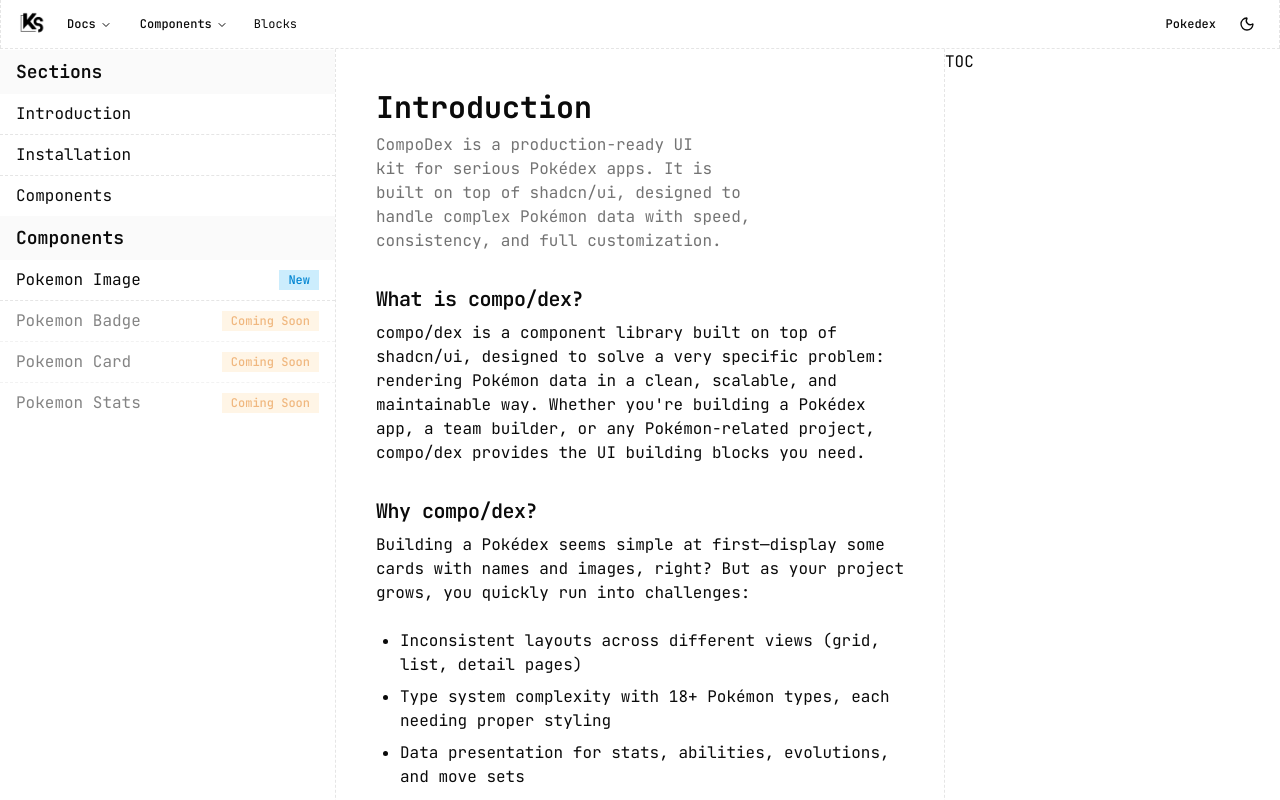
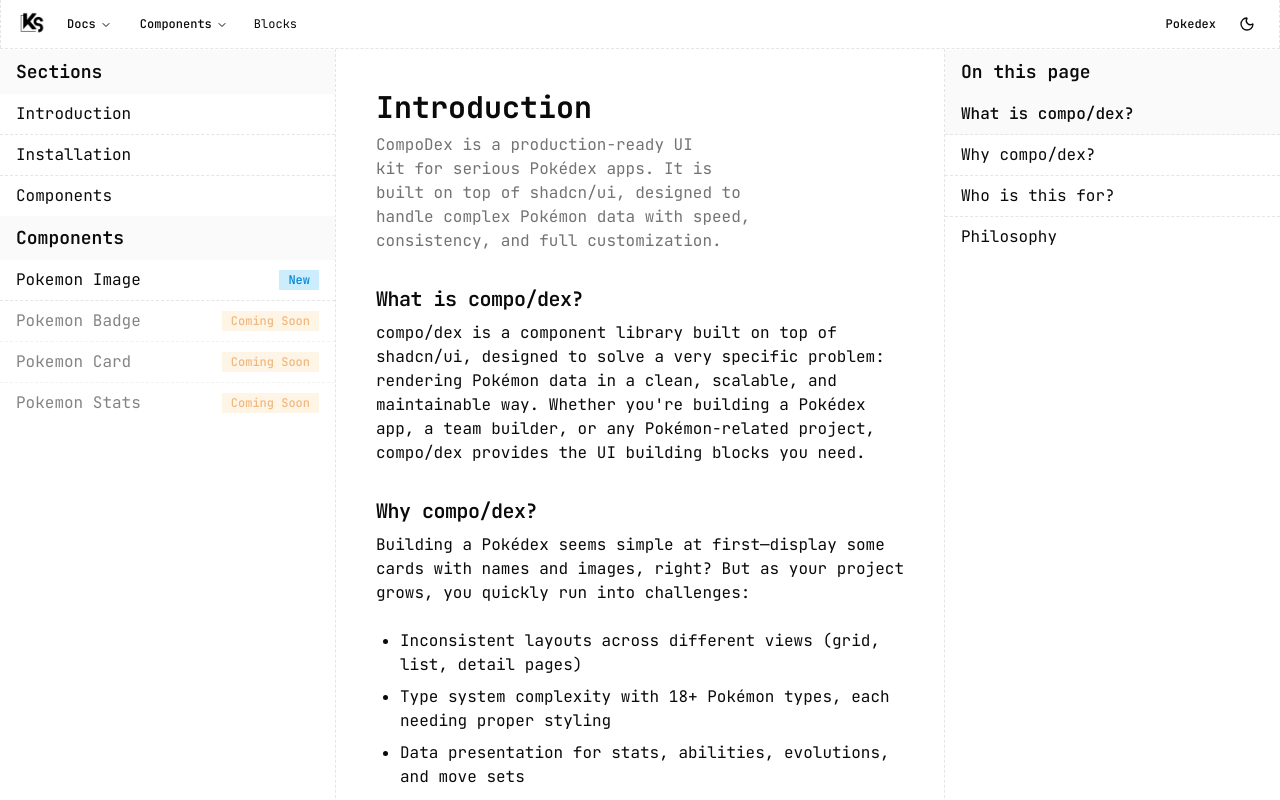
Before and after one commit to scriptvg/compo-dex, a Next.js app: page /docs/introduction in a window 1280 px wide. Shown: the top 800 px of the page. Built offline with nearby package versions, Linux system fonts and the light colour scheme.

Commit message:
feat: create the context for the TOC for the right "docs-sidebar" and manipulate the content of the page via id and title props in "docs-section""

```diff
--- a/app/(compo-dex)/docs/introduction/page.tsx
+++ b/app/(compo-dex)/docs/introduction/page.tsx
@@ -24,7 +24,7 @@
         </DocsDescription>
       </DocsHeader>
 
-      <DocsSection>
+      <DocsSection id="what-is-compo-dex" title="What is compo/dex?">
         <DocsHeader>
           <DocsTitle variant="h2">What is compo/dex?</DocsTitle>
           <DocsDescription size="default">
@@ -37,7 +37,7 @@
         </DocsHeader>
       </DocsSection>
 
-      <DocsSection>
+      <DocsSection id="why-compo-dex" title="Why compo/dex?">
         <DocsHeader>
           <DocsTitle variant="h2">Why compo/dex?</DocsTitle>
           <DocsDescription size="default">
@@ -71,7 +71,7 @@
         </DocsDescription>
       </DocsSection>
 
-      <DocsSection>
+      <DocsSection id="who-is-this-for" title="Who is this for?">
         <DocsHeader>
           <DocsTitle variant="h2">Who is this for?</DocsTitle>
           <DocsDescription size="default">
--- a/app/(compo-dex)/docs/layout.tsx
+++ b/app/(compo-dex)/docs/layout.tsx
@@ -7,6 +7,7 @@
   DocsSidebarProvider,
   DocsSidebarTitle,
 } from "@/components/docs/docs-sidebar";
+import { DocsTOC } from "@/components/docs/docs-toc";
 import { SiteHeader } from "@/components/site-header";
 import { Badge } from "@/components/ui/badge";
 import Link from "next/link";
@@ -107,7 +108,13 @@
 
         {/* TOC */}
         <DocsSidebar side="right" variant="mobile">
-          TOC
+          <DocsSidebarHeader>
+            <DocsSidebarTitle>On this page</DocsSidebarTitle>
+          </DocsSidebarHeader>
+
+          <DocsSidebarNav>
+            <DocsTOC />
+          </DocsSidebarNav>
         </DocsSidebar>
       </div>
     </DocsSidebarProvider>
--- a/components/docs/docs-sidebar.tsx
+++ b/components/docs/docs-sidebar.tsx
@@ -1,7 +1,29 @@
+"use client";
+
 import { cn } from "@/lib/utils";
 import { cva } from "class-variance-authority";
 import { Slot as SlotPrimitive } from "radix-ui";
 import { Badge } from "../ui/badge";
+import {
+  createContext,
+  useContext,
+  useState,
+  useCallback,
+  useEffect,
+} from "react";
+
+interface SectionItem {
+  id: string;
+  title: string;
+}
+
+const DocsSidebarContext = createContext<{
+  register: (id: string, title?: string) => void;
+  unregister: (id: string) => void;
+  items: SectionItem[];
+  activeItem: string | null;
+  setActiveItem: (id: string) => void;
+} | null>(null);
 
 function DocsSidebarProvider({
   children,
@@ -10,12 +32,76 @@
 }: React.ComponentProps<"div"> & {
   className?: string;
 }) {
+  const [items, setItems] = useState<SectionItem[]>([]);
+  const [activeItem, setActiveItem] = useState<string | null>(null);
+
+  const register = useCallback((id: string, title?: string) => {
+    setItems((prev) => {
+      // Avoid duplicates
+      if (prev.some((item) => item.id === id)) return prev;
+      return [...prev, { id, title: title || id }];
+    });
+  }, []);
+
+  const unregister = useCallback((id: string) => {
+    setItems((prev) => prev.filter((item) => item.id !== id));
+  }, []);
+
+  // Intersection Observer to track active section
+  useEffect(() => {
+    const observer = new IntersectionObserver(
+      (entries) => {
+        entries.forEach((entry) => {
+          if (entry.isIntersecting) {
+            setActiveItem(entry.target.id);
+          }
+        });
+      },
+      {
+        rootMargin: "-80px 0px -80% 0px",
+        threshold: 0,
+      },
+    );
+
+    // Observe all registered sections
+    items.forEach((item) => {
+      const element = document.getElementById(item.id);
+      if (element) {
+        observer.observe(element);
+      }
+    });
+
+    return () => {
+      observer.disconnect();
+    };
+  }, [items]);
+
   return (
-    <div className={cn("flex min-h-dvh flex-col", className)} {...props}>
-      {children}
-    </div>
+    <DocsSidebarContext.Provider
+      value={{
+        register,
+        unregister,
+        items,
+        activeItem,
+        setActiveItem,
+      }}
+    >
+      <div className={cn("flex min-h-dvh flex-col", className)} {...props}>
+        {children}
+      </div>
+    </DocsSidebarContext.Provider>
   );
 }
+
+export const useDocsSidebar = () => {
+  const context = useContext(DocsSidebarContext);
+
+  if (!context) {
+    throw new Error("DocsSidebar must be used within DocsSidebarProvider");
+  }
+
+  return context;
+};
 
 const docsSidebarVariants = cva("hidden w-84 shrink-0 border-dashed", {
   variants: {
--- /dev/null
+++ b/components/docs/docs-toc.tsx
@@ -0,0 +1,33 @@
+"use client";
+
+import { useDocsSidebar } from "./docs-sidebar";
+import { DocsSidebarLink } from "./docs-sidebar";
+import Link from "next/link";
+import { cn } from "@/lib/utils";
+
+export function DocsTOC() {
+  const { items, activeItem } = useDocsSidebar();
+
+  if (items.length === 0) {
+    return null;
+  }
+
+  return (
+    <>
+      {items.map((item) => (
+        <DocsSidebarLink
+          key={item.id}
+          asChild
+          className={cn(
+            "transition-colors",
+            activeItem === item.id && "bg-muted/50 text-foreground font-medium",
+          )}
+        >
+          <Link href={`#${item.id}`}>
+            <span>{item.title}</span>
+          </Link>
+        </DocsSidebarLink>
+      ))}
+    </>
+  );
+}
--- a/components/docs/index.tsx
+++ b/components/docs/index.tsx
@@ -1,6 +1,10 @@
+"use client";
+
 import { cn } from "@/lib/utils";
 import { cva } from "class-variance-authority";
 import { Slot as SlotPrimitive } from "radix-ui";
+import { useDocsSidebar } from "./docs-sidebar";
+import { useEffect } from "react";
 
 function Docs({
   className,
@@ -122,8 +126,25 @@
   return <header className={cn("space-y-2", className)} {...props} />;
 }
 
-function DocsSection({ className, ...props }: React.ComponentProps<"section">) {
-  return <section className={cn("space-y-4", className)} {...props} />;
+function DocsSection({
+  className,
+  id,
+  title,
+  ...props
+}: React.ComponentProps<"section"> & {
+  id?: string;
+  title?: string;
+}) {
+  const { register, unregister } = useDocsSidebar();
+
+  useEffect(() => {
+    if (id) {
+      register(id, title);
+      return () => unregister(id);
+    }
+  }, [id, title, register, unregister]);
+
+  return <section id={id} className={cn("space-y-4", className)} {...props} />;
 }
 
 export { Docs, DocsPage, DocsTitle, DocsDescription, DocsSection, DocsHeader };
```
